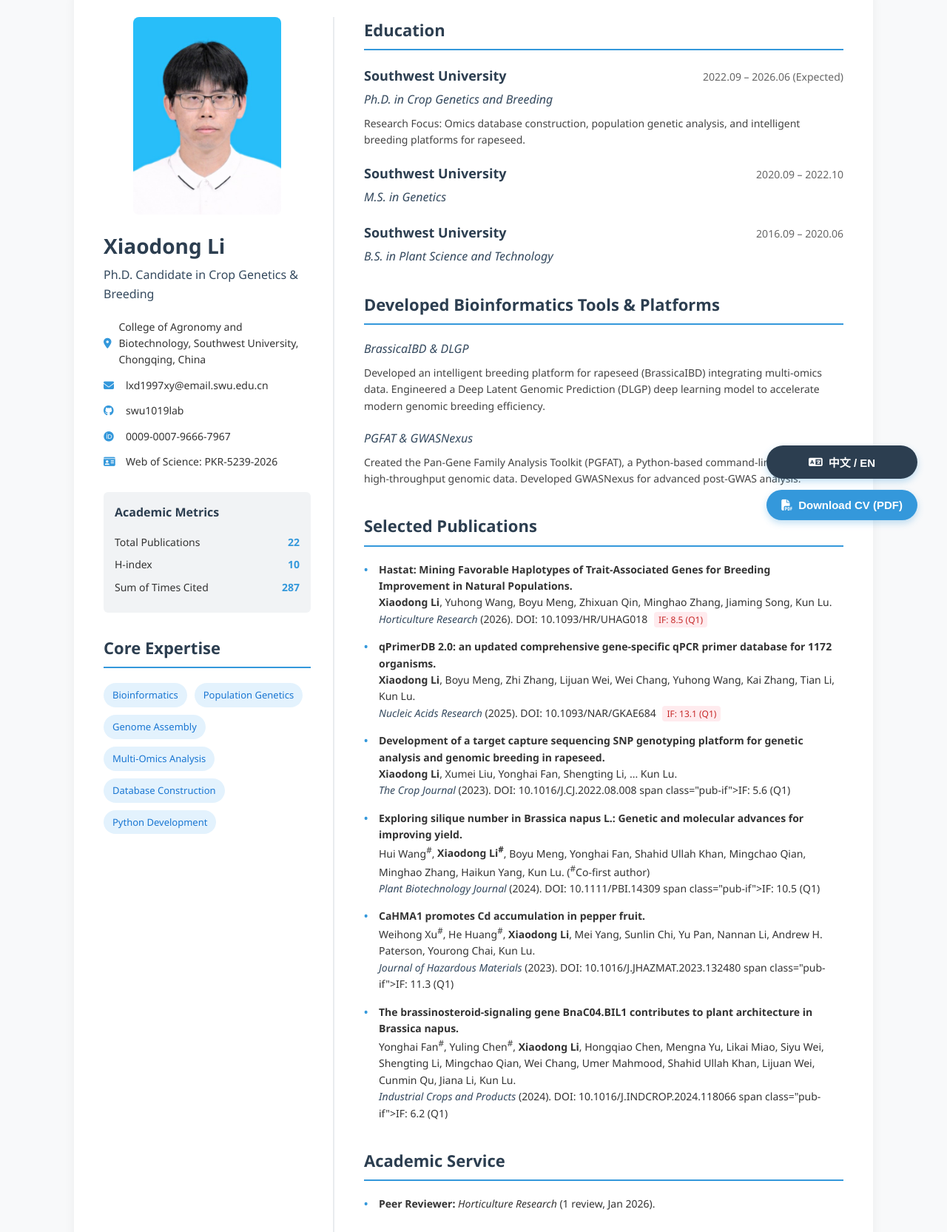
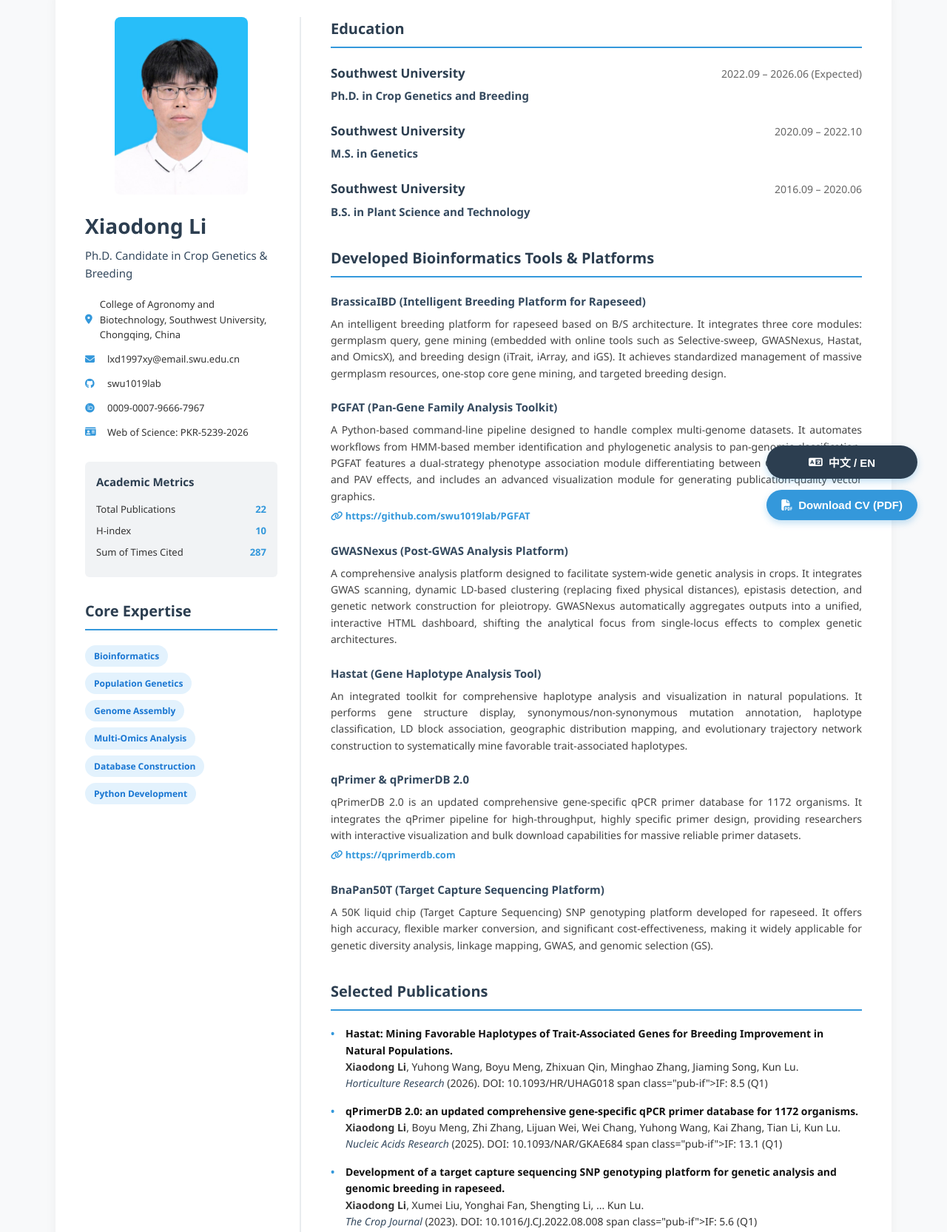
Before and after one commit to swu1019lab/XiaodongLi, a plain HTML site: page index.html in a window 1280 px wide. Shown: the part 57-1722 px from the top of the page at 74% size. Drawn offline with Linux system fonts and the light colour scheme.

Commit message:
Update index.html

```diff
--- a/index.html
+++ b/index.html
@@ -27,7 +27,7 @@
         }
 
         .container {
-            max-width: 1000px;
+            max-width: 1050px;
             margin: 40px auto;
             background: #fff;
             padding: 40px;
@@ -41,14 +41,14 @@
         /* 侧边栏样式 */
         .sidebar {
             flex: 1;
-            max-width: 280px;
+            max-width: 260px;
             border-right: 2px solid var(--border-color);
             padding-right: 30px;
         }
 
         .profile-img {
             width: 100%;
-            max-width: 200px;
+            max-width: 180px;
             border-radius: 8px;
             margin-bottom: 20px;
             display: block;
@@ -63,7 +63,7 @@
         }
 
         .name-title h2 {
-            font-size: 16px;
+            font-size: 15px;
             color: var(--secondary-color);
             font-weight: 400;
             margin: 0 0 20px 0;
@@ -77,7 +77,7 @@
 
         .contact-info li {
             margin-bottom: 12px;
-            font-size: 14px;
+            font-size: 13px;
             display: flex;
             align-items: center;
         }
@@ -105,8 +105,8 @@
             border-radius: 6px;
             margin-bottom: 30px;
         }
-        .metrics h3 { margin-top: 0; font-size: 16px; color: var(--primary-color); }
-        .metric-item { display: flex; justify-content: space-between; font-size: 14px; margin-bottom: 8px; }
+        .metrics h3 { margin-top: 0; font-size: 15px; color: var(--primary-color); }
+        .metric-item { display: flex; justify-content: space-between; font-size: 13px; margin-bottom: 8px; }
         .metric-item span:last-child { font-weight: bold; color: var(--accent-color); }
 
         /* 主体内容样式 */
@@ -124,27 +124,37 @@
             padding-bottom: 8px;
             margin-top: 0;
             margin-bottom: 20px;
-            font-size: 22px;
+            font-size: 20px;
         }
 
-        .item { margin-bottom: 20px; }
+        .item { margin-bottom: 22px; }
         .item-header { display: flex; justify-content: space-between; align-items: baseline; margin-bottom: 5px; }
-        .item-title { font-weight: 600; font-size: 18px; color: var(--primary-color); }
+        .item-title { font-weight: 600; font-size: 17px; color: var(--primary-color); }
         .item-date { font-size: 14px; color: #666; font-weight: 500; }
-        .item-subtitle { font-style: italic; color: var(--secondary-color); margin-bottom: 8px; }
-        .item-desc { margin: 0; font-size: 14px; color: #444; }
+        .item-subtitle { font-weight: bold; color: var(--secondary-color); margin-bottom: 8px; font-size: 15px;}
+        .item-desc { margin: 0; font-size: 14px; color: #444; text-align: justify; line-height: 1.6;}
+
+        .tool-link {
+            display: inline-block;
+            margin-top: 5px;
+            font-size: 13px;
+            color: var(--accent-color);
+            text-decoration: none;
+            font-weight: 600;
+        }
+        .tool-link:hover { text-decoration: underline; }
 
         /* 核心技能标签 */
-        .skills-container { display: flex; flex-wrap: wrap; gap: 10px; }
-        .skill-tag { background: #e3f2fd; color: #1976d2; padding: 6px 12px; border-radius: 20px; font-size: 13px; font-weight: 500; }
+        .skills-container { display: flex; flex-wrap: wrap; gap: 8px; }
+        .skill-tag { background: #e3f2fd; color: #1976d2; padding: 5px 12px; border-radius: 20px; font-size: 12px; font-weight: 600; }
 
         /* 出版物列表 */
         .pub-list { list-style: none; padding: 0; margin: 0; }
-        .pub-list li { margin-bottom: 15px; font-size: 14px; position: relative; padding-left: 20px; }
+        .pub-list li { margin-bottom: 15px; font-size: 14px; position: relative; padding-left: 20px; line-height: 1.6;}
         .pub-list li::before { content: "•"; color: var(--accent-color); position: absolute; left: 0; font-weight: bold; }
-        .pub-title { font-weight: 600; }
+        .pub-title { font-weight: 600; color: #111;}
         .pub-journal { font-style: italic; color: var(--secondary-color); }
-        .pub-if { background: #ffebee; color: #c62828; padding: 2px 6px; border-radius: 4px; font-size: 12px; margin-left: 5px; }
+        .pub-if { background: #ffebee; color: #c62828; padding: 2px 6px; border-radius: 4px; font-size: 12px; margin-left: 5px; font-weight: bold; display: inline-block;}
 
         /* 悬浮按钮 (下载与语言切换) */
         .controls {
@@ -185,34 +195,63 @@
         body.zh-mode div[lang="zh"], body.zh-mode p[lang="zh"], body.zh-mode ul[lang="zh"], body.zh-mode li[lang="zh"], body.zh-mode h1[lang="zh"], body.zh-mode h2[lang="zh"], body.zh-mode h3[lang="zh"] { display: block; }
 
         /* ==================================================== */
-        /* 打印/导出为PDF的样式控制：100% 还原在线布局和色彩 */
+        /* 打印/导出为PDF的样式控制：彻底解决多页布局错位问题 */
         /* ==================================================== */
         @media print {
             * {
-                -webkit-print-color-adjust: exact !important;   /* Chrome, Safari, Edge 强制打印背景色 */
-                print-color-adjust: exact !important;           /* Firefox 强制打印背景色 */
+                -webkit-print-color-adjust: exact !important;
+                print-color-adjust: exact !important;
             }
             body {
                 background-color: var(--bg-color);
+                font-size: 10.5pt;
             }
-            .controls { display: none !important; } /* 打印时仅仅隐藏控制按钮 */
+            .controls { display: none !important; }
+
+            /* 放弃Flexbox，使用浮动布局保证多页PDF左右两栏绝对对齐 */
             .container {
                 box-shadow: none;
                 margin: 0;
-                padding: 10px 30px;
+                padding: 0;
                 width: 100%;
-                max-width: none;
-                gap: 40px;
-                display: flex;
-                flex-direction: row;
+                max-width: 100%;
+                display: block;
             }
-            @page { margin: 1cm; size: A4 portrait; }
+
+            .sidebar {
+                float: left;
+                width: 240px;
+                border-right: 2px solid var(--border-color);
+                padding-right: 20px;
+                height: 100%;
+            }
+
+            .main-content {
+                margin-left: 280px; /* sidebar宽度 + padding */
+                padding-left: 10px;
+            }
+
+            /* 清除浮动，防止容器塌陷 */
+            .container::after {
+                content: "";
+                display: table;
+                clear: both;
+            }
+
+            /* 防止核心模块跨页时被拦腰截断 */
+            .item, .metrics, .pub-list li, .name-title, .contact-info {
+                page-break-inside: avoid;
+                break-inside: avoid;
+            }
+
+            @page { margin: 1cm 1.5cm; size: A4 portrait; }
         }
 
         /* 移动端响应式 */
         @media (max-width: 768px) {
-            .container { flex-direction: column; padding: 20px; margin: 10px; }
+            .container { flex-direction: column; padding: 20px; margin: 10px; display: flex; }
             .sidebar { max-width: 100%; border-right: none; border-bottom: 2px solid var(--border-color); padding-right: 0; padding-bottom: 20px; }
+            .main-content { margin-left: 0; padding-left: 0; }
             .controls { bottom: 20px; right: 20px; }
         }
     </style>
@@ -314,8 +353,6 @@
                     </div>
                     <div class="item-subtitle" lang="en">Ph.D. in Crop Genetics and Breeding</div>
                     <div class="item-subtitle" lang="zh">农学博士 - 作物遗传育种专业</div>
-                    <p class="item-desc" lang="en">Research Focus: Omics database construction, population genetic analysis, and intelligent breeding platforms for rapeseed.</p>
-                    <p class="item-desc" lang="zh">研究方向：油菜多组学数据库构建、群体遗传分析及智能育种平台开发。</p>
                 </div>
                 <div class="item">
                     <div class="item-header">
@@ -342,16 +379,45 @@
                     <span lang="en">Developed Bioinformatics Tools & Platforms</span>
                     <span lang="zh">生信工具与平台开发</span>
                 </h3>
+
                 <div class="item">
-                    <div class="item-subtitle">BrassicaIBD & DLGP</div>
-                    <p class="item-desc" lang="en">Developed an intelligent breeding platform for rapeseed (BrassicaIBD) integrating multi-omics data. Engineered a Deep Latent Genomic Prediction (DLGP) deep learning model to accelerate modern genomic breeding efficiency.</p>
-                    <p class="item-desc" lang="zh">开发了整合多组学数据的油菜智能育种平台 (BrassicaIBD)。构建了深度潜在基因组预测 (DLGP) 深度学习模型，以提高现代基因组育种效率。</p>
+                    <div class="item-subtitle">BrassicaIBD (Intelligent Breeding Platform for Rapeseed)</div>
+                    <p class="item-desc" lang="en">An intelligent breeding platform for rapeseed based on B/S architecture. It integrates three core modules: germplasm query, gene mining (embedded with online tools such as Selective-sweep, GWASNexus, Hastat, and OmicsX), and breeding design (iTrait, iArray, and iGS). It achieves standardized management of massive germplasm resources, one-stop core gene mining, and targeted breeding design.</p>
+                    <p class="item-desc" lang="zh">基于 B/S 架构开发的油菜智慧育种平台。平台由种质查询、基因挖掘（内嵌 Selective-sweep、GWAS、GWASNexus、Hastat 及 OmicsX 等在线工具）和育种设计（集成了 iTrait 表型解析、iArray 靶向分型设计及 iGS 在线基因组选择预测）三个核心模块构成，实现了海量种质资源的标准化管理、核心基因一站式挖掘及靶向育种设计。</p>
                 </div>
+
                 <div class="item">
-                    <div class="item-subtitle">PGFAT & GWASNexus</div>
-                    <p class="item-desc" lang="en">Created the Pan-Gene Family Analysis Toolkit (PGFAT), a Python-based command-line pipeline for high-throughput genomic data. Developed GWASNexus for advanced post-GWAS analysis.</p>
-                    <p class="item-desc" lang="zh">创建了泛基因家族分析工具包 (PGFAT)，这是一个基于 Python 的高通量基因组数据命令行分析流程。开发了用于 GWAS 后续深度分析的 GWASNexus 工具。</p>
+                    <div class="item-subtitle">PGFAT (Pan-Gene Family Analysis Toolkit)</div>
+                    <p class="item-desc" lang="en">A Python-based command-line pipeline designed to handle complex multi-genome datasets. It automates workflows from HMM-based member identification and phylogenetic analysis to pan-genomic classification. PGFAT features a dual-strategy phenotype association module differentiating between CNV dosage effects and PAV effects, and includes an advanced visualization module for generating publication-quality vector graphics.</p>
+                    <p class="item-desc" lang="zh">基于 Python 开发的高通量命令行分析流程，专为处理复杂多基因组数据集设计。它自动化了从基于 HMM 的成员鉴定、系统发育分析到泛基因组分类的全流程。PGFAT 内置了双策略表型关联模块（明确区分核心基因的 CNV 剂量效应与非必需基因的 PAV 效应），并集成了可自动生成出版级高质量矢量图的可视化模块。</p>
+                    <a href="https://github.com/swu1019lab/PGFAT" class="tool-link" target="_blank"><i class="fas fa-link"></i> https://github.com/swu1019lab/PGFAT</a>
                 </div>
+
+                <div class="item">
+                    <div class="item-subtitle">GWASNexus (Post-GWAS Analysis Platform)</div>
+                    <p class="item-desc" lang="en">A comprehensive analysis platform designed to facilitate system-wide genetic analysis in crops. It integrates GWAS scanning, dynamic LD-based clustering (replacing fixed physical distances), epistasis detection, and genetic network construction for pleiotropy. GWASNexus automatically aggregates outputs into a unified, interactive HTML dashboard, shifting the analytical focus from single-locus effects to complex genetic architectures.</p>
+                    <p class="item-desc" lang="zh">一款专为作物系统级遗传分析设计的全面 Post-GWAS 分析平台。它集成了 GWAS 扫描、基于动态 LD 的聚类算法（取代传统固定物理距离）、上位性效应检测以及揭示多效性的遗传网络构建功能。GWASNexus 能够将所有输出结果自动汇聚成统一的交互式 HTML 报告，成功将分析重点从单座位效应转移到复杂的遗传架构解析上。</p>
+                </div>
+
+                <div class="item">
+                    <div class="item-subtitle">Hastat (Gene Haplotype Analysis Tool)</div>
+                    <p class="item-desc" lang="en">An integrated toolkit for comprehensive haplotype analysis and visualization in natural populations. It performs gene structure display, synonymous/non-synonymous mutation annotation, haplotype classification, LD block association, geographic distribution mapping, and evolutionary trajectory network construction to systematically mine favorable trait-associated haplotypes.</p>
+                    <p class="item-desc" lang="zh">一款用于自然群体中基因单倍型全面挖掘与可视化的综合工具包。它支持基因结构展示、同义/非同义突变注释、单倍型分类、LD 区块关联、地理分布绘制及进化轨迹网络构建，旨在系统性地挖掘与优良农艺性状相关的有利单倍型。</p>
+                </div>
+
+                <div class="item">
+                    <div class="item-subtitle">qPrimer & qPrimerDB 2.0</div>
+                    <p class="item-desc" lang="en">qPrimerDB 2.0 is an updated comprehensive gene-specific qPCR primer database for 1172 organisms. It integrates the qPrimer pipeline for high-throughput, highly specific primer design, providing researchers with interactive visualization and bulk download capabilities for massive reliable primer datasets.</p>
+                    <p class="item-desc" lang="zh">覆盖 1172 个物种（包括植物、动物、真菌和细菌）的基因特异性 qPCR 引物综合数据库。平台集成了高通量、高特异性的 qPrimer 引物设计流程，为研究人员提供交互式可视化界面以及海量可靠引物数据的批量下载功能。</p>
+                    <a href="https://qprimerdb.com/" class="tool-link" target="_blank"><i class="fas fa-link"></i> https://qprimerdb.com</a>
+                </div>
+
+                <div class="item">
+                    <div class="item-subtitle">BnaPan50T (Target Capture Sequencing Platform)</div>
+                    <p class="item-desc" lang="en">A 50K liquid chip (Target Capture Sequencing) SNP genotyping platform developed for rapeseed. It offers high accuracy, flexible marker conversion, and significant cost-effectiveness, making it widely applicable for genetic diversity analysis, linkage mapping, GWAS, and genomic selection (GS).</p>
+                    <p class="item-desc" lang="zh">为油菜开发的一款 50K 液相芯片（靶向捕获测序，TCS）SNP 分型平台。该平台具备分型准确率高、标记转换灵活和高性价比的优势，广泛应用于现代育种中的遗传多样性分析、连锁作图、GWAS 以及基因组选择（GS）。</p>
+                </div>
+
             </section>
 
             <section>
@@ -363,12 +429,16 @@
                     <li>
                         <span class="pub-title">Hastat: Mining Favorable Haplotypes of Trait-Associated Genes for Breeding Improvement in Natural Populations.</span><br>
                         <strong>Xiaodong Li</strong>, Yuhong Wang, Boyu Meng, Zhixuan Qin, Minghao Zhang, Jiaming Song, Kun Lu.<br>
-                        <span class="pub-journal">Horticulture Research</span> (2026). DOI: 10.1093/HR/UHAG018 <span class="pub-if">IF: 8.5 (Q1)</span>
+                        <span class="pub-journal">Horticulture Research</span> (2026). DOI: 10.1093/HR/UHAG018
+
+         span class="pub-if">IF: 8.5 (Q1)</span>
                     </li>
                     <li>
                         <span class="pub-title">qPrimerDB 2.0: an updated comprehensive gene-specific qPCR primer database for 1172 organisms.</span><br>
                         <strong>Xiaodong Li</strong>, Boyu Meng, Zhi Zhang, Lijuan Wei, Wei Chang, Yuhong Wang, Kai Zhang, Tian Li, Kun Lu.<br>
-                        <span class="pub-journal">Nucleic Acids Research</span> (2025). DOI: 10.1093/NAR/GKAE684 <span class="pub-if">IF: 13.1 (Q1)</span>
+                        <span class="pub-journal">Nucleic Acids Research</span> (2025). DOI: 10.1093/NAR/GKAE684
+
+         span class="pub-if">IF: 13.1 (Q1)</span>
                     </li>
                     <li>
                         <span class="pub-title">Development of a target capture sequencing SNP genotyping platform for genetic analysis and genomic breeding in rapeseed.</span><br>
@@ -400,22 +470,6 @@
                     </li>
                 </ul>
             </section>
-
-            <section>
-                <h3 class="section-title">
-                    <span lang="en">Academic Service</span>
-                    <span lang="zh">学术服务</span>
-                </h3>
-                <ul class="pub-list">
-                    <li>
-                        <strong lang="en">Peer Reviewer:</strong>
-                        <strong lang="zh">同行评审专家:</strong>
-                        <em>Horticulture Research</em>
-                        <span lang="en">(1 review, Jan 2026).</span>
-                        <span lang="zh">(1篇审稿, 2026年1月)。</span>
-                    </li>
-                </ul>
-            </section>
         </div>
     </div>
 
```
